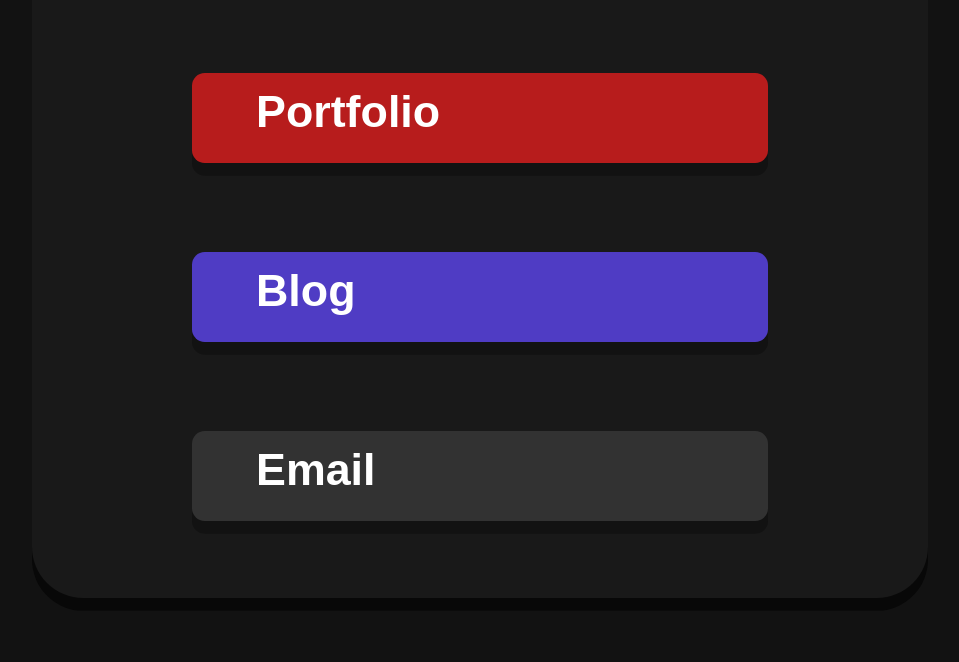
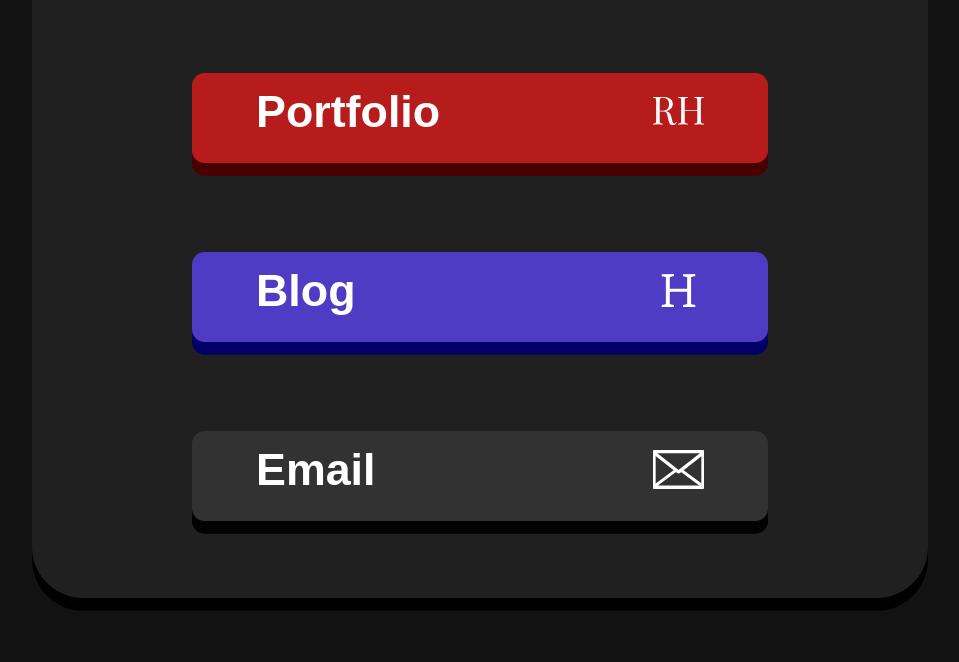
Before and after one commit to rsHalford/social-tree, a plain HTML site: page index.html in a window 1280 px wide. Shown: the part 993-1655 px from the top of the page, without its empty margins (160-1119 px from the left). Drawn offline with Linux system fonts and the light colour scheme.

Commit message:
🚀 finalised icons for all links and corrected button shadowing

```diff
--- a/index.html
+++ b/index.html
@@ -31,13 +31,13 @@
             <div class="content"><h2>GitHub</h2><img src="./assets/github.svg" /></div>
         </a>
         <a class="btn portfolio" href="https://www.richard-halford.com">
-            <div class="content"><h2>Portfolio</h2></div>
+            <div class="content"><h2>Portfolio</h2><img src="./assets/richard-halford.svg" /></div>
         </a>
         <a class="btn blog" href="https://www.xhalford.com">
-            <div class="content"><h2>Blog</h2></div>
+            <div class="content"><h2>Blog</h2><img src="./assets/xhalford.svg" /></div>
         </a>
         <a class="btn email" href="mailto:richard@xhalford.com">
-            <div class="content"><h2>Email</h2></div>
+            <div class="content"><h2>Email</h2><img src="./assets/email.svg" /></div>
         </a>
       </div>
     </div>
--- a/style.css
+++ b/style.css
@@ -28,11 +28,11 @@ body {
 
 .card {
   width: 70vw;
-  background-color: #191919;
+  background-color: #202020;
   margin: auto;
   padding: 3vw;
   border-radius: 4vw;
-  box-shadow: 0 1vw 0 #080808;
+  box-shadow: 0 1vw 0 #010101;
 }
 
 .profile img {
@@ -59,12 +59,10 @@ h1 {
   transition: all 0.1s linear 0s;
   position: relative;
   top: 0;
-  box-shadow: 0 1vw 0 #121212;
 }
 
 .btn:hover {
   top: 0.5vw;
-  box-shadow: 0 0.5vw 0 #121212;
   background-color: #303030;
   cursor: pointer;
 }
@@ -116,42 +114,52 @@ a:active.btn:after {
 
 .twitter {
   background-color: #1da1f2;
+  box-shadow: 0 1vw 0 #00114d;
 }
 
 .twitter:hover {
   background-color: #0090df;
+  box-shadow: 0 0.5vw 0 #00114d;
 }
 
 .linkedin {
   background-color: #0077b5;
+  box-shadow: 0 1vw 0 #000e3f;
 }
 
 .linkedin:hover {
   background-color: #006ba8;
+  box-shadow: 0 0.5vw 0 #000e3f;
 }
 
 .github, .email {
   background-color: #323232;
+  box-shadow: 0 1vw 0 #020202;
 }
 
 .github:hover, .email:hover {
   background-color: #2d2d2d;
+  box-shadow: 0 0.5vw 0 #020202;
 }
 
 .portfolio {
   background-color: #B71C1C;
+  box-shadow: 0 1vw 0 #4a0000;
 }
 
 .portfolio:hover {
   background-color: #aa0613;
+  box-shadow: 0 0.5vw 0 #4a0000;
 }
 
 .blog {
   background-color: #4f3cc4;
+  box-shadow: 0 1vw 0 #000066;
 }
 
 .blog:hover {
   background-color: #4333ba;
+  box-shadow: 0 0.5vw 0 #000066;
 }
 
 .content {
```
Also changed, not shown: assets/email.svg (added), assets/richard-halford.svg (added), assets/xhalford.svg (added).
